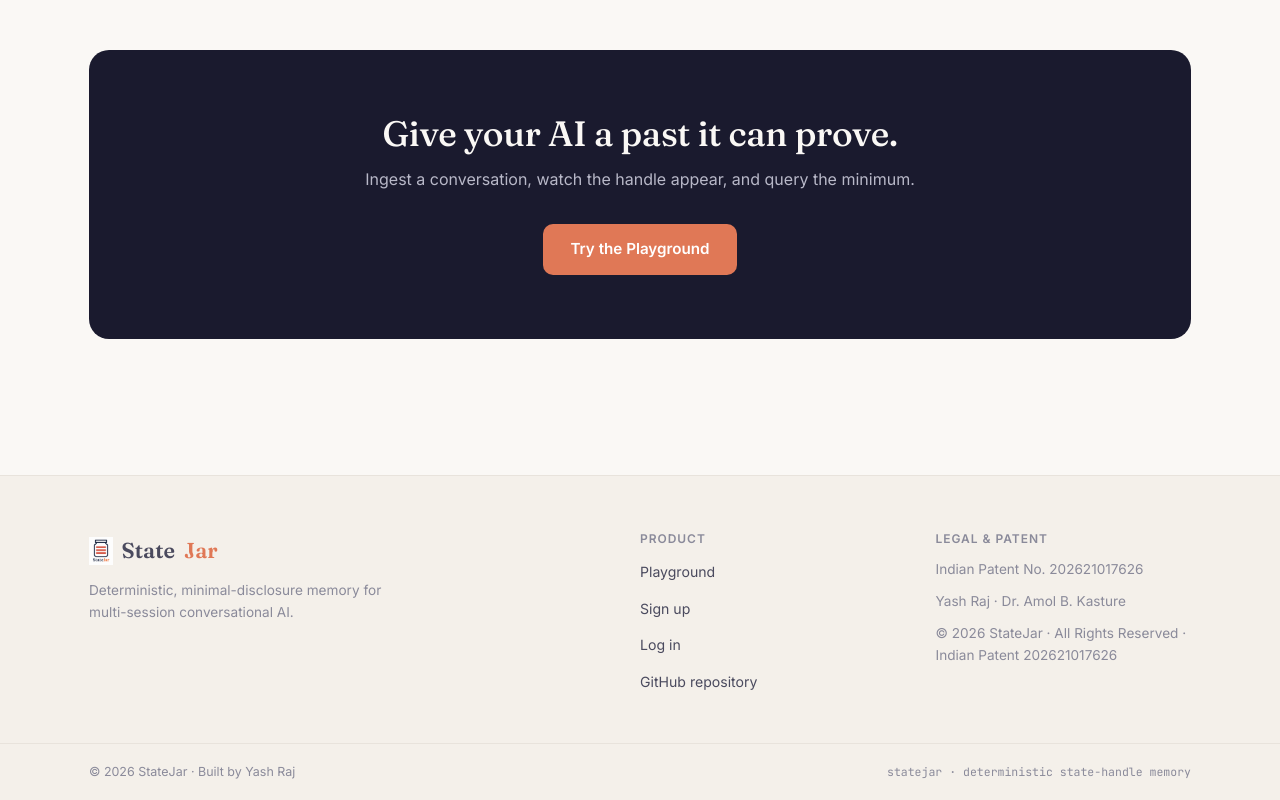
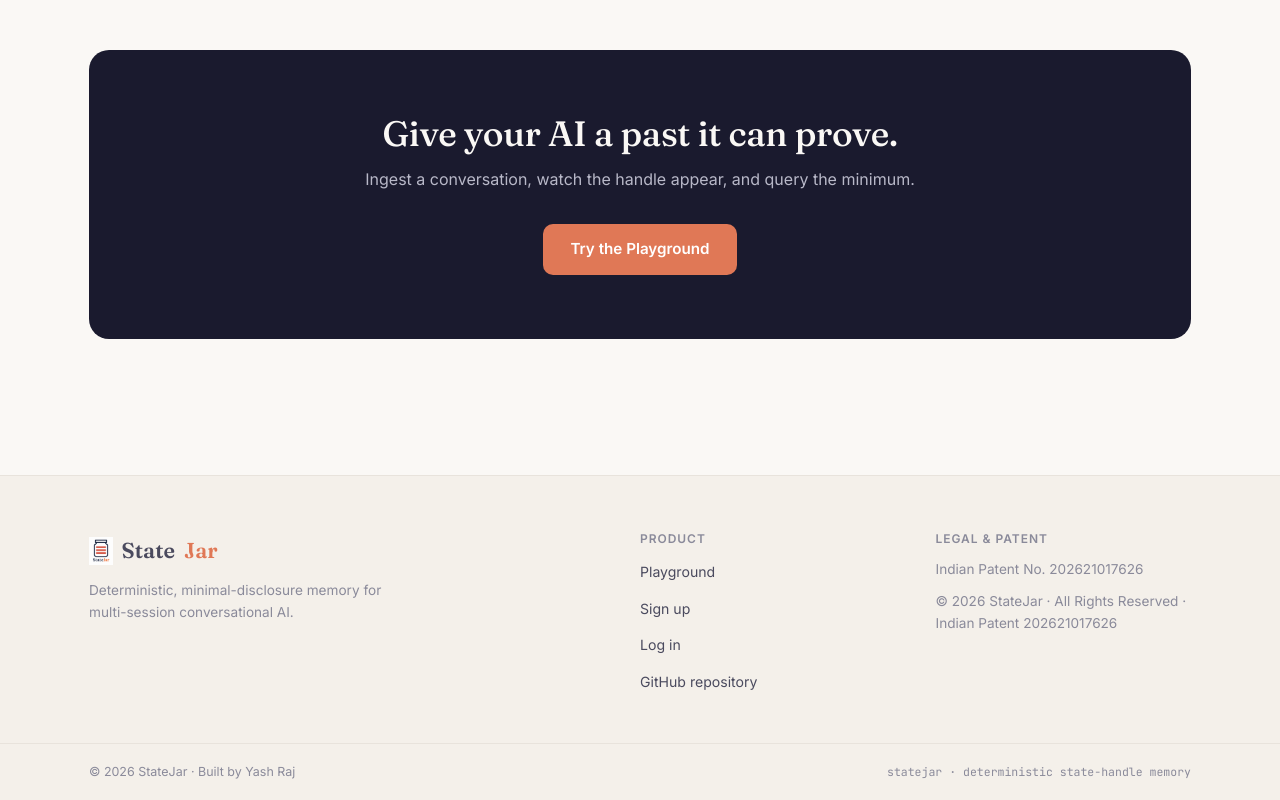
Before and after one commit to KING-OF-FLAME/StateJar, a React (Vite) app in the folder frontend/: page / in a window 1280 px wide. Shown: the part 3816-4616 px from the top of the page. Built offline with nearby package versions, Linux system fonts and the light colour scheme; no server answers.

Commit message:
Remove inventor names from footer, LICENSE, llms-full.txt
Co-Authored-By: Claude Fable 5 <noreply@anthropic.com>

```diff
--- a/frontend/src/pages/Landing.jsx
+++ b/frontend/src/pages/Landing.jsx
@@ -389,7 +389,6 @@ export default function Landing() {
           <div className="footer-col">
             <h3 className="footer-head">Legal & patent</h3>
             <p>Indian Patent No. 202621017626</p>
-            <p>Yash Raj · Dr. Amol B. Kasture</p>
             <p>© 2026 StateJar · All Rights Reserved · Indian Patent 202621017626</p>
           </div>
         </div>
```
Also changed, not shown: frontend/public/llms-full.txt, 1 other file (tests, documents, lock files or other folders).
